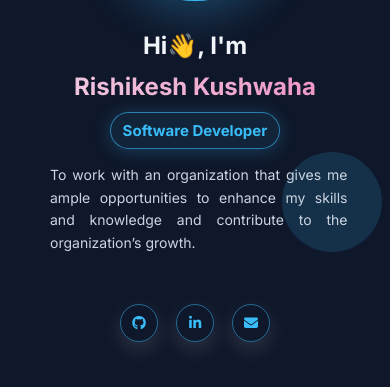
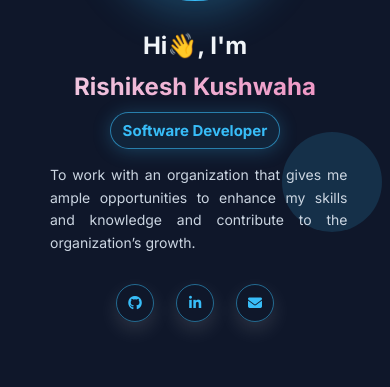
Before and after one commit to Rishikesh0930/Portfolio, a Django app: page / in a window 390 px wide. Shown: the part 279-666 px from the top of the page. Run offline with Django 5.2, Linux system fonts and the light colour scheme.

Commit message:
added static

```diff
--- a/static/css/home.css
+++ b/static/css/home.css
@@ -342,8 +342,9 @@
     }
 
     .socials {
+        margin-top: -20px;
         justify-content: center;
-        gap: 18px;
+        gap: 22px;
     }
 
     .social {
```
